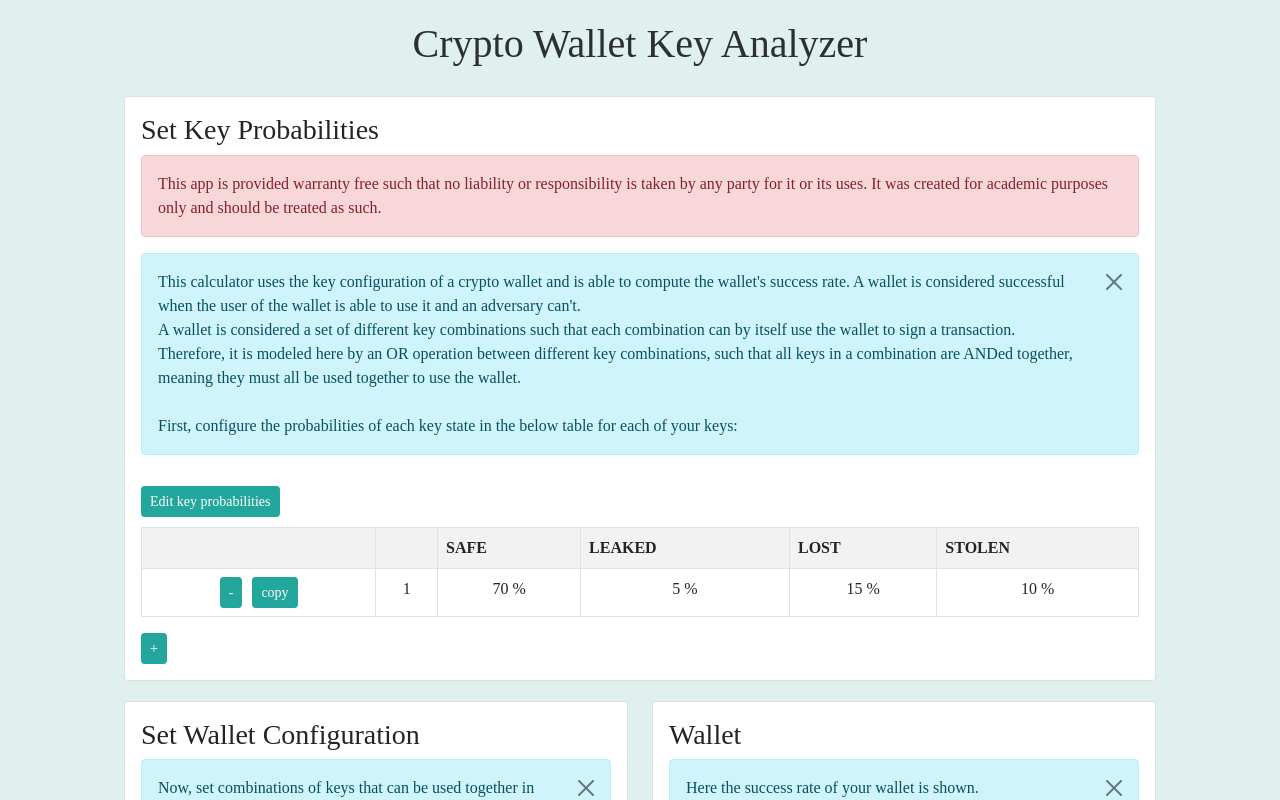
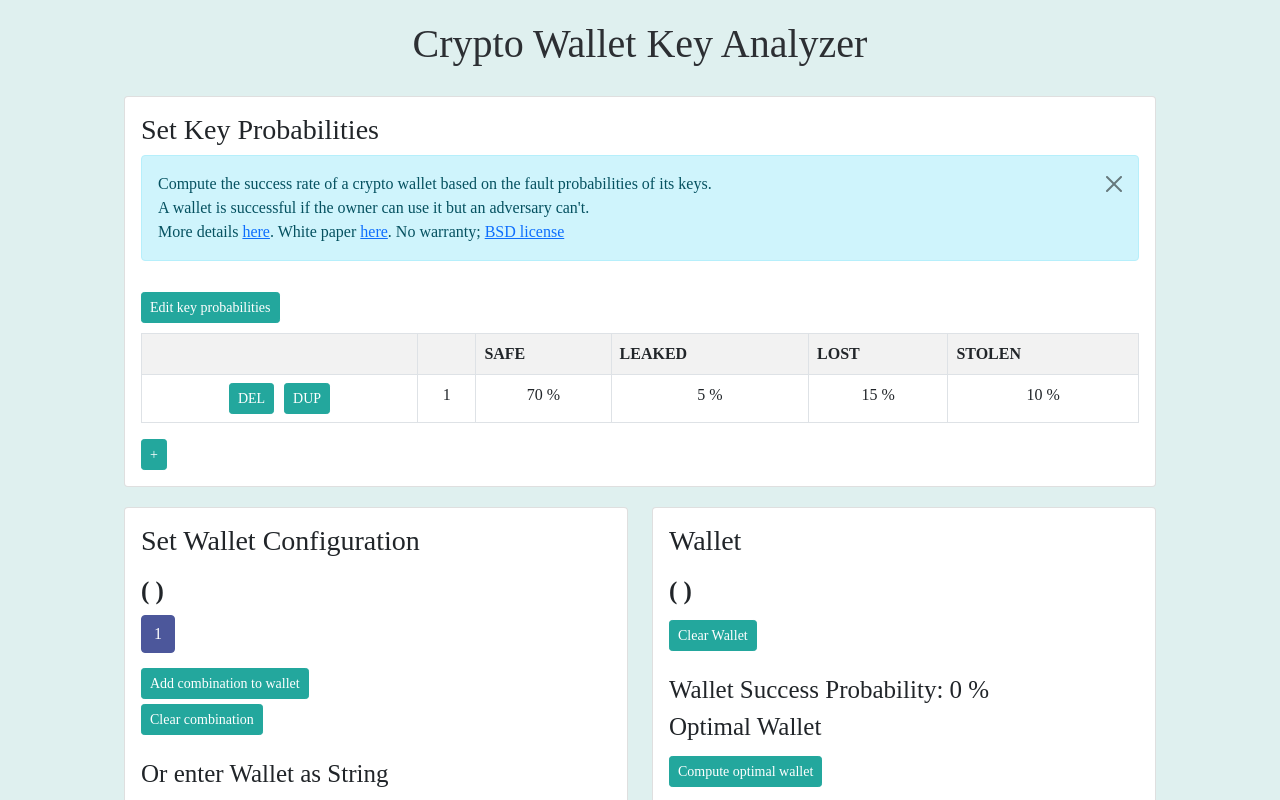
Before and after one commit to ZenGo-X/crypto-key-calculator, a React (Create React App) app: page / in a window 1280 px wide. Shown: the top 800 px of the page. Built offline with nearby package versions, Linux system fonts and the light colour scheme.

Commit message:
minor changes

```diff
--- a/src/App.js
+++ b/src/App.js
@@ -134,7 +134,7 @@ function App() {
     else {
       return (
         <tr key={index} style={{ textAlign: 'center' }}>
-          <td style={{ alignItems: 'center' }}><Button variant='minty' size='sm' style={{ marginBottom: minusButtonBottomMarginPx }} onClick={() => removeKey(index)}>-</Button><Button style={{ marginLeft: copyKeyMarginLeftPx }} size='sm' variant='minty' onClick={() => duplicateKey(index)}>copy</Button></td>
+          <td style={{ alignItems: 'center' }}><Button variant='minty' size='sm' style={{ marginBottom: minusButtonBottomMarginPx }} onClick={() => removeKey(index)}>DEL</Button><Button style={{ marginLeft: copyKeyMarginLeftPx }} size='sm' variant='minty' onClick={() => duplicateKey(index)}>DUP</Button></td>
           <td>{index + 1}</td>
           <td>{toPercent(keyProbabilityTable.safe[index])}</td>
           <td>{toPercent(keyProbabilityTable.leaked[index])}</td>
@@ -451,18 +451,24 @@ function App() {
 
   let infoSetKeys = <div></div>;
   if (showSetKeysInfo) {
-    infoSetKeys = <Alert style={{ marginTop: '5px' }} variant="info" onClose={() => setShowSetKeysInfo(false)} dismissible>This calculator uses the key configuration of a crypto wallet and is able to compute the wallet's success rate. A wallet is considered successful when the user of the wallet is able to use it and an adversary can't.<br />A wallet is considered a set of different key combinations such that each combination can by itself use the wallet to sign a transaction.<br />Therefore, it is modeled here by an OR operation between different key combinations, such that all keys in a combination are ANDed together, meaning they must all be used together to use the wallet.<br /> <br />First, configure the probabilities of each key state in the below table for each of your keys:</Alert>;
+    infoSetKeys = <Alert style={{ marginTop: '5px' }} variant="info" onClose={() => setShowSetKeysInfo(false)} dismissible>
+      Compute the success rate of a crypto wallet based on the fault probabilities of its keys. <br />
+      A wallet is successful if the owner can use it but an adversary can't.<br />
+      More details <a href="blog post">here</a>.
+      White paper <a href="tokenomics">here</a>.
+      No warranty; <a href="LICENSE">BSD license</a>
+      </Alert>;
   }
 
   let infoWalletConfiguration = <div></div>;
-  if (showWalletConfigurationInfo) {
-    infoWalletConfiguration = <Alert style={{ marginTop: '5px' }} variant="info" onClose={() => setShowWalletConfigurationInfo(false)} dismissible>Now, set combinations of keys that can be used together in order to operate the wallet.<br />Do this by clicking on the keys that are part of the combination and then adding the combination to your wallet. <br /><br />(You may also enter a few combinations together directly as a string in the same syntax of the displayed wallet below)</Alert>;
-  }
+  // if (showWalletConfigurationInfo) {
+  //   infoWalletConfiguration = <Alert style={{ marginTop: '5px' }} variant="info" onClose={() => setShowWalletConfigurationInfo(false)} dismissible>Now, set combinations of keys that can be used together in order to operate the wallet.<br />Do this by clicking on the keys that are part of the combination and then adding the combination to your wallet. <br /><br />(You may also enter a few combinations together directly as a string in the same syntax of the displayed wallet below)</Alert>;
+  // }
 
   let infoWallet = <div></div>;
-  if (showWalletInfo) {
-    infoWallet = <Alert style={{ marginTop: '5px' }} variant="info" onClose={() => setShowWalletInfo(false)} dismissible>Here the success rate of your wallet is shown.<br />It is also possible to compute the optimal wallet configuration for your given keys (only up to 4 keys).</Alert>;
-  }
+  // if (showWalletInfo) {
+  //   infoWallet = <Alert style={{ marginTop: '5px' }} variant="info" onClose={() => setShowWalletInfo(false)} dismissible>Here the success rate of your wallet is shown.<br />It is also possible to compute the optimal wallet configuration for your given keys (only up to 4 keys).</Alert>;
+  // }
 
   let warningMobile = <div></div>;
   if (showWarningMobile) {
@@ -473,10 +479,13 @@ function App() {
 
   let keyConfCard = (<Card style={{ marginTop: '20px' }}>
     <Card.Body>
+    {/* <Alert style={{ marginTop: '5px' }} variant="danger">No warranty; <a href="LICENSE">BSD license</a>.</Alert> */}
+    {/* <Alert style={{ marginTop: '5px' }} variant="danger"> This app is provided warranty free such that no liability or responsibility is taken by any party for it or its uses. It was created for academic purposes only and should be treated as such.</Alert> */}
+
       <Card.Title style={{ fontSize: '28px' }}>Set Key Probabilities</Card.Title>
 
       {warningMobile}
-      <Alert style={{ marginTop: '5px' }} variant="danger"> This app is provided warranty free such that no liability or responsibility is taken by any party for it or its uses. It was created for academic purposes only and should be treated as such.</Alert>
+
       {infoSetKeys}
 
       <style type="text/css">
@@ -495,7 +504,7 @@ function App() {
 
       `}
       </style>
-      <Button style={{ marginTop: '15px', marginBottom: '10px' }} size='sm' variant='minty' onClick={toggleEditingMode}>{isEditingProbabilities ? "Submit changes" : "Edit key probabilities"}</Button>
+      <Button style={{ marginTop: '15px', marginBottom: '10px' }} size='sm' variant='minty' onClick={toggleEditingMode}>{isEditingProbabilities ? "Save changes" : "Edit key probabilities"}</Button>
       <Table striped bordered hover responsive id='keyProbabilities'>
         <tbody>
           <tr>{renderTableHeader()}</tr>
@@ -514,10 +523,11 @@ function App() {
 
       {displayCombinationEditor()}
 
-      <Button style={{ marginBottom: '5px' }} variant='minty' size='sm' onClick={addCombinationToWallet}>Add combination to wallet</Button><br />
+      <Button style={{ marginBottom: '5px' }} variant='minty' size='sm' onClick={addCombinationToWallet}>Add combination to wallet</Button>
+      <br />
       <Button style={{ marginBottom: '20px' }} variant='minty' size='sm' onClick={() => { setCombinationToAdd([]) }}>Clear combination</Button>
 
-      <Card.Text style={{ fontSize: '25px' }}>(Optional) Enter Wallet as String</Card.Text>
+      <Card.Text style={{ fontSize: '25px' }}>Or enter Wallet as String</Card.Text>
       <Form.Control type="text" size='sm' onChange={(event) => parseWalletFromString(event.target.value)} />
       {alertWalletStrWithErrors}
     </Card.Body>
@@ -532,8 +542,7 @@ function App() {
       {warnWalletReduced}
       <Button style={{ marginBottom: '20px' }} variant='minty' size='sm' onClick={() => { setWallet([]) }}>Clear Wallet</Button>
 
-      <div style={{ fontSize: '25px' }}>Wallet Success Probability</div>
-      <div style={{ fontSize: '25px', marginBottom: '20px' }}>{toPercent(computeProbabilityForWallet(wallet))}</div>
+      <div style={{ fontSize: '25px' }}>Wallet Success Probability: {toPercent(computeProbabilityForWallet(wallet))}</div>
 
       <div style={{ fontSize: '25px', marginBottom: '10px' }}>Optimal Wallet</div>
       <Button style={{ marginBottom: '10px' }} variant='minty' size='sm' onClick={() => { setOptimalWallet([]); setOptimalWalletProb(0); findOptimalWallet(); }}>Compute optimal wallet</Button>
```
